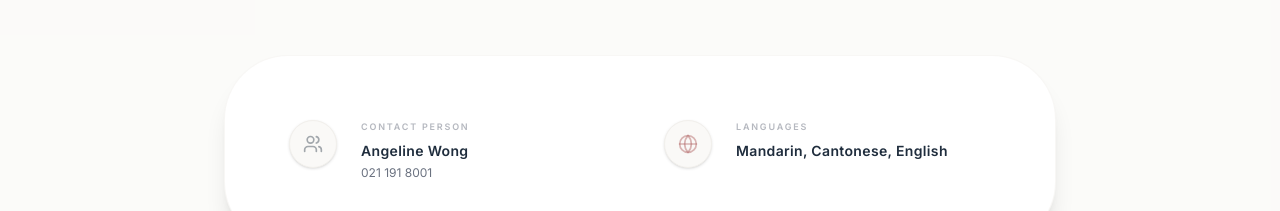
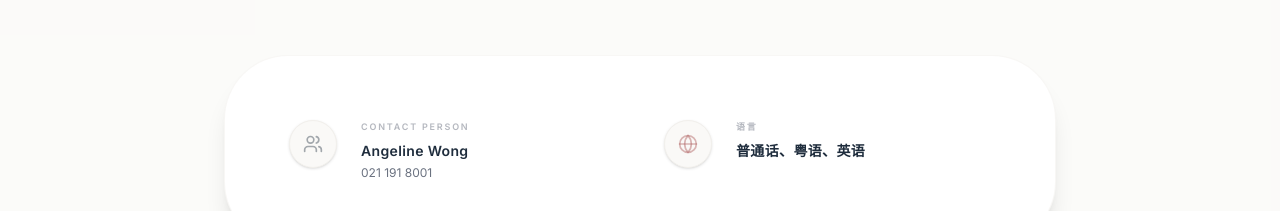
Before and after one commit to MonaQi/cccc_church_website, a React (Vite) app: page / in a window 1280 px wide. Shown: the part 5300-5511 px from the top of the page. Built offline with nearby package versions, Linux system fonts and the light colour scheme; a web font is replaced by a local one.

Commit message:
default language to chinese

```diff
--- a/src/App.tsx
+++ b/src/App.tsx
@@ -987,8 +987,8 @@ export default function App() {
                       <Globe className="w-5 h-5 text-burgundy/40" />
                     </div>
                     <div>
-                      <p className="text-[9px] font-bold text-grey/50 uppercase tracking-[0.2em] mb-2">Languages</p>
-                      <p className="text-navy font-bold text-sm tracking-wide">Mandarin, Cantonese, English</p>
+                      <p className="text-[9px] font-bold text-grey/50 uppercase tracking-[0.2em] mb-2">{lang === 'en' ? 'Languages' : '语言'}</p>
+                      <p className="text-navy font-bold text-sm tracking-wide">{lang === 'en' ? 'Mandarin, Cantonese, English' : '普通话、粤语、英语'}</p>
                     </div>
                   </div>
 
```
